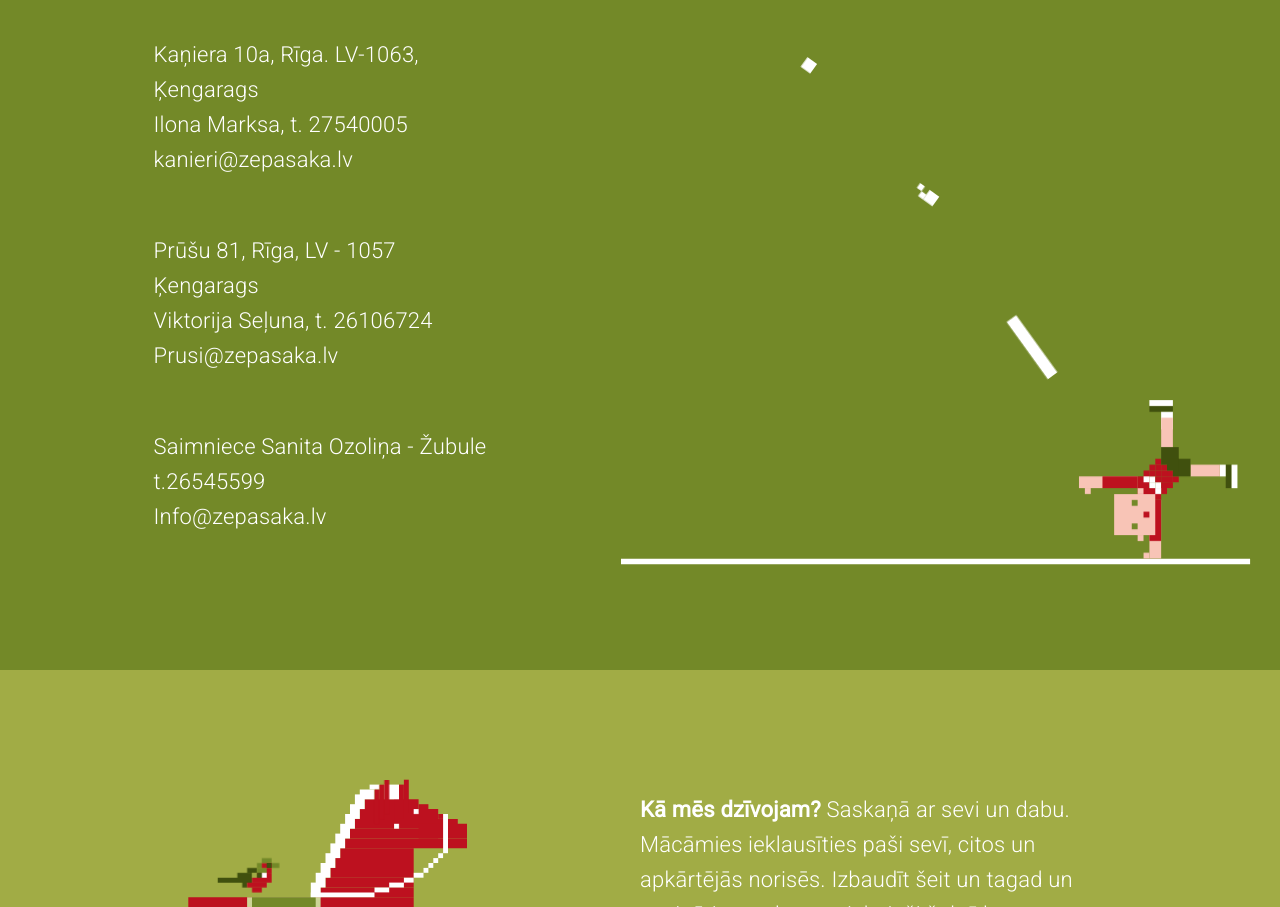
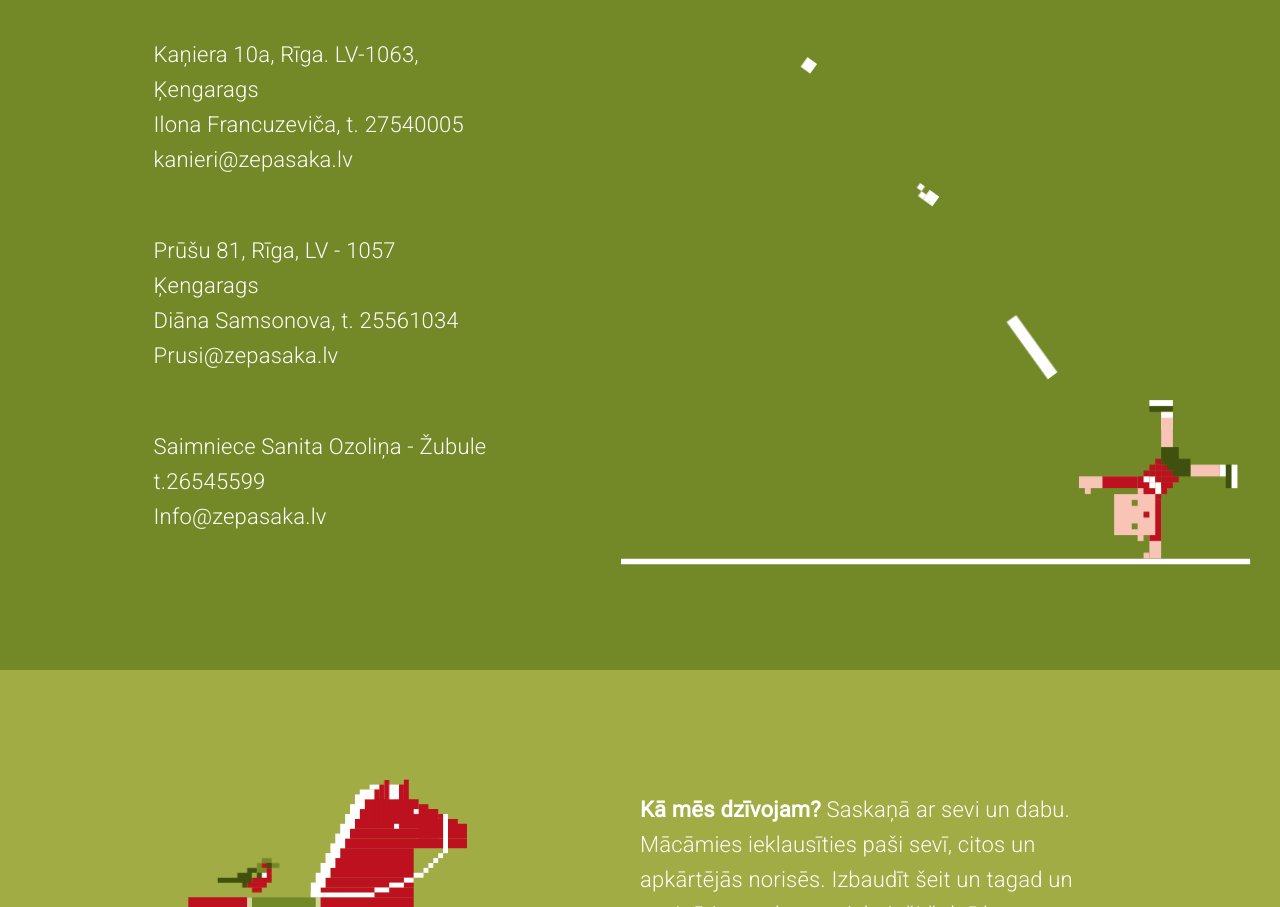
Before and after one commit to tasesmuemils/zpasaka, a Gatsby site: page / in a window 1280 px wide. Shown: the part 3821-4728 px from the top of the page. Built offline with nearby package versions, Linux system fonts and the light colour scheme; Gatsby itself is replaced by a stand-in of ours.

Commit message:
Contact info edit

```diff
--- a/src/components/Contacts.js
+++ b/src/components/Contacts.js
@@ -159,13 +159,13 @@ export default function Contacts() {
             <ul>
               <li>Kaņiera 10a, Rīga. LV-1063,</li>
               <li>Ķengarags</li>
-              <li>Ilona Marksa, t. 27540005</li>
+              <li>Ilona Francuzeviča, t. 27540005</li>
               <li>kanieri@zepasaka.lv</li>
             </ul>
             <ul>
               <li>Prūšu 81, Rīga, LV - 1057</li>
               <li>Ķengarags</li>
-              <li>Viktorija Seļuna, t. 26106724</li>
+              <li>Diāna Samsonova, t. 25561034</li>
               <li>Prusi@zepasaka.lv</li>
             </ul>
             <ul>
```
